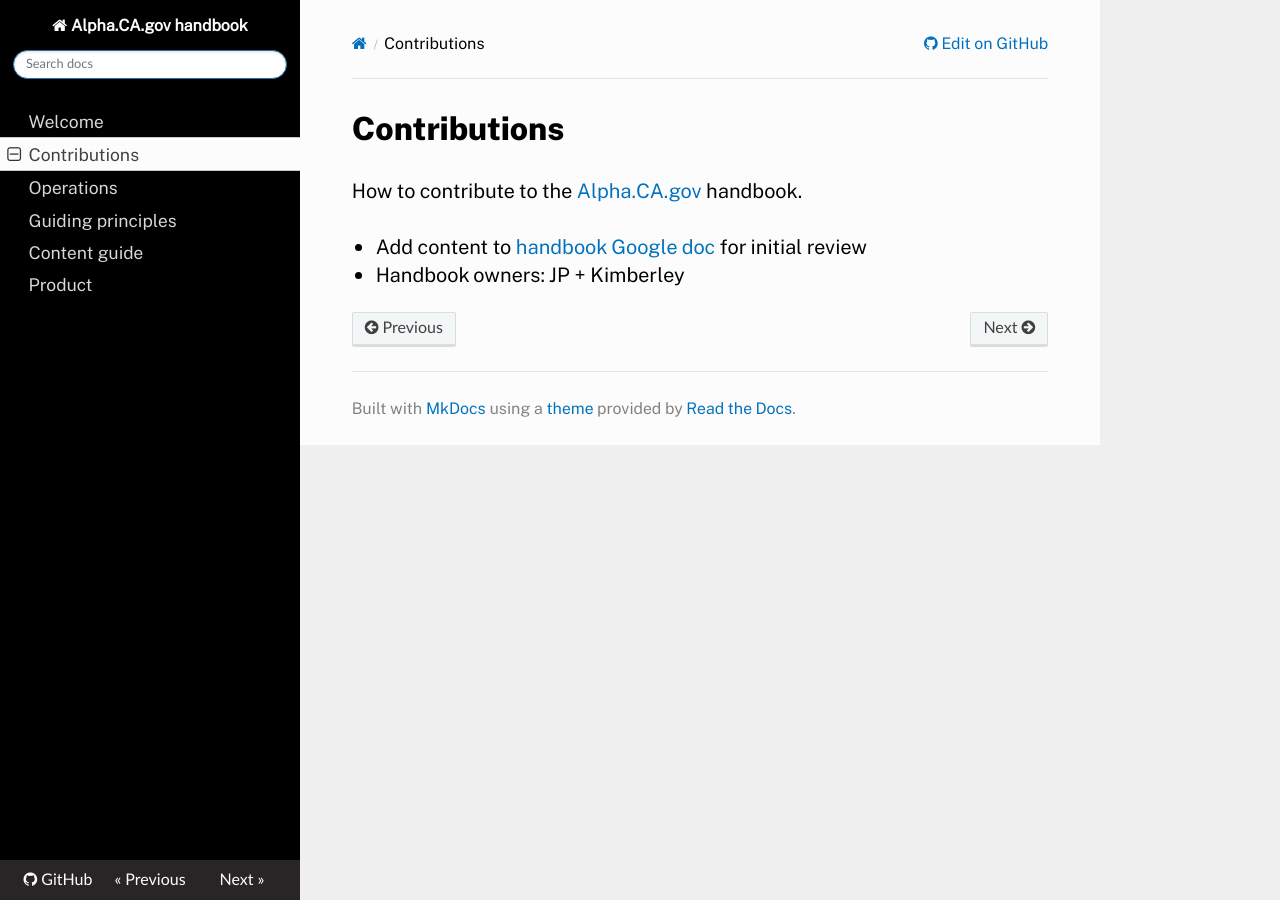
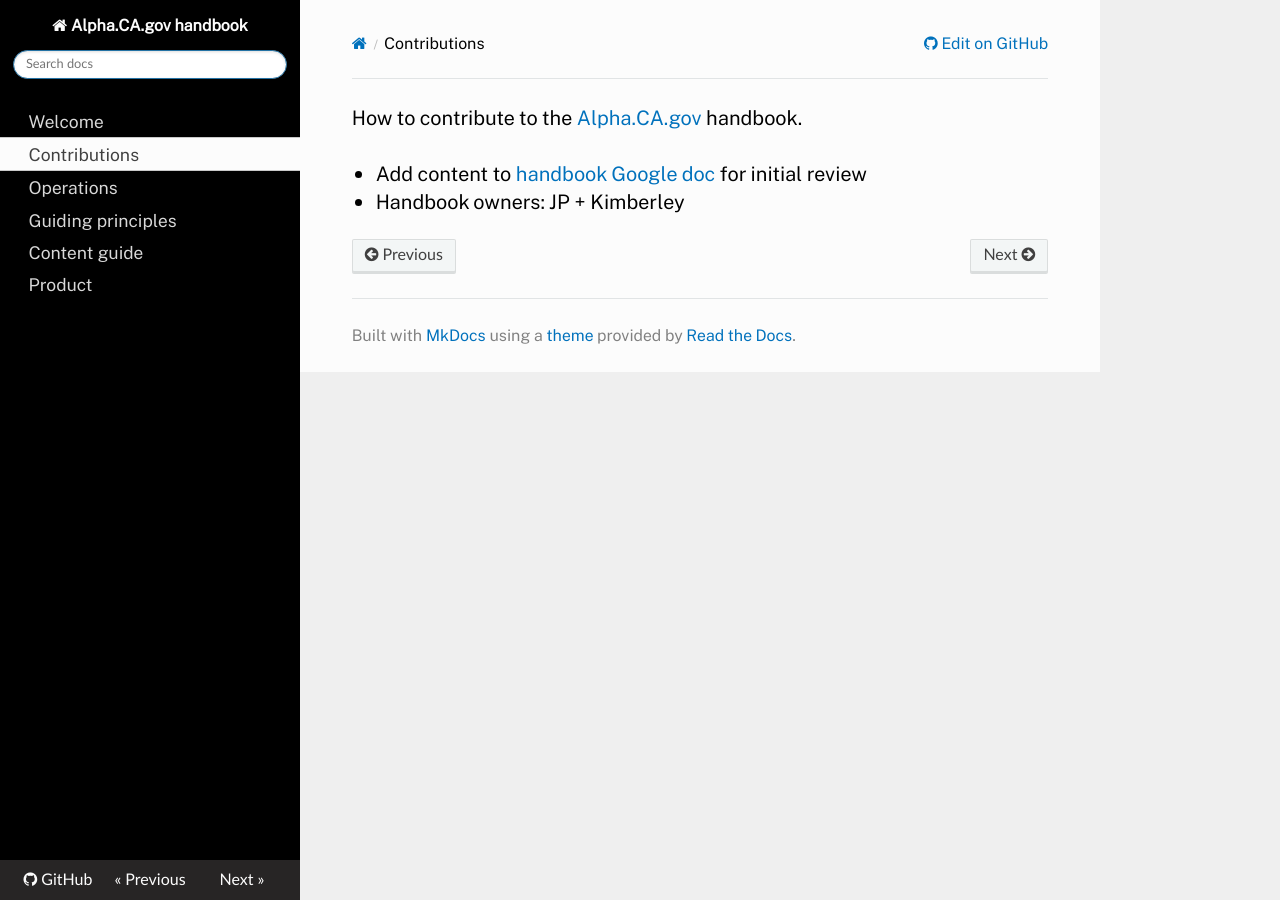
Before and after one commit to cagov/handbook-cadotgov, an MkDocs documentation site: the page built from docs/contributions.md, in a window 1280 px wide. Built offline with MkDocs 1.6.1, drawn with Linux system fonts in a browser that asks for light colours; nearby versions of some CDN libraries; old or Windows-style settings are respelled for this version of MkDocs.

Commit message:
Update contributions.md

```diff
--- a/docs/contributions.md
+++ b/docs/contributions.md
@@ -1,5 +1,3 @@
-# Contributions
-
 How to contribute to the [Alpha.CA.gov](https://alpha.ca.gov) handbook.
 
 * Add content to [handbook Google doc](https://docs.google.com/document/d/1WJL6AqUBkSm9vD82uHLMSm2YUEkksTeqyXGHaEA0MO4/edit?usp=sharing) for initial review
```
